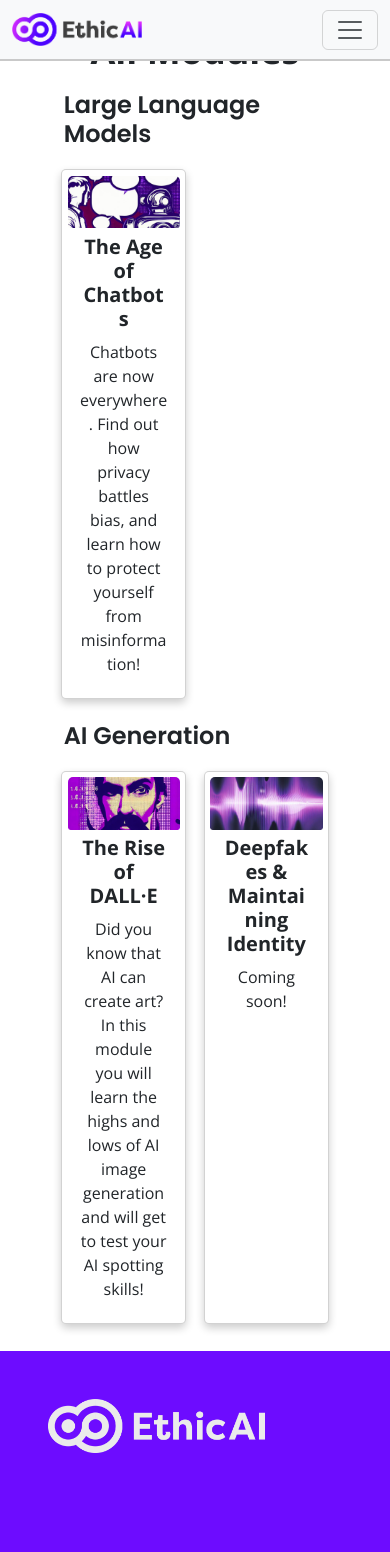
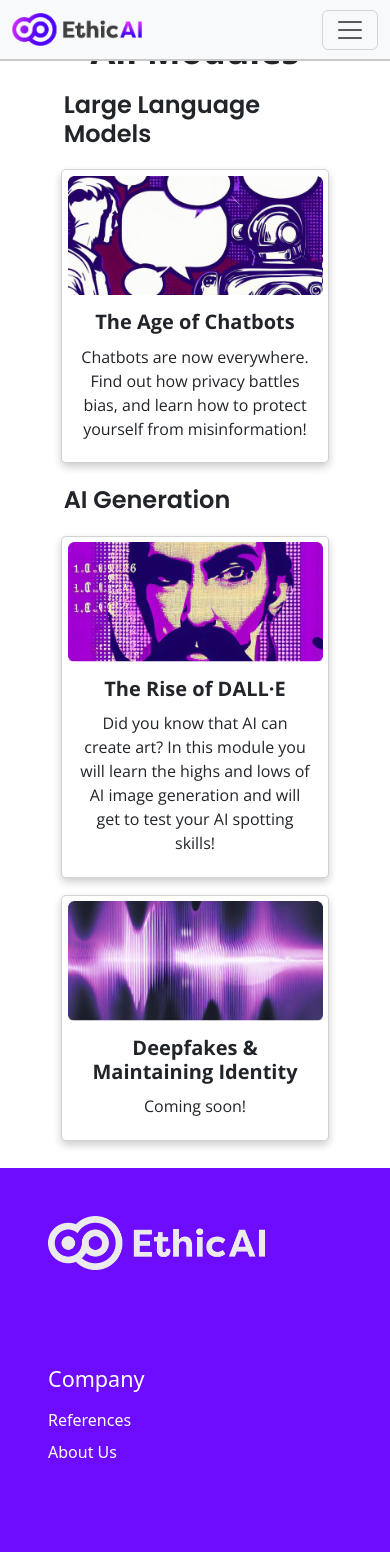
Before and after one commit to harslash/EthicAI, a Vue app in the folder project/ethicai-spa/: page /all-modules in a window 390 px wide. Shown: the top 1552 px of the page. Built offline with nearby package versions, Linux system fonts and the light colour scheme.

Commit message:
Made all modules page mobile responsive

```diff
--- a/project/ethicai-spa/src/components/pages/all-modules-page.vue
+++ b/project/ethicai-spa/src/components/pages/all-modules-page.vue
@@ -11,7 +11,7 @@
             </div>
 
             <!-- LLM cards -->
-            <div id="wrapper">
+            <div id="wrapper" class="d-flex flex-md-row flex-column">
 
                 <router-link to="/chatbots" custom v-slot="{navigate}">
                     <div class="card" @click="navigate" role="link">
@@ -23,7 +23,7 @@
                     </div>
                 </router-link>
 
-                <div class="card" style="visibility: hidden;">
+                <div id="copilotCard" class="card" style="visibility: hidden;">
                     <img :src="require('@/assets/copilot_Thumbnail.png')" alt="Copilot" style="width:100%">
                     <div class="container">
                         <h4>Understanding Copilot</h4>
@@ -41,7 +41,7 @@
             </div>
 
             <!-- AI Generation cards -->
-            <div id="wrapper" style="padding-bottom: 5%;">
+            <div id="wrapper" style="padding-bottom: 5%;" class="d-flex flex-md-row flex-column">
 
                 <router-link to="/dalle" custom v-slot="{navigate}">
                     <div class="card" @click="navigate" role="link">
@@ -61,8 +61,6 @@
                         <p>Coming soon!</p>
                     </div>
                 </div>
-
-
             </div>
 
         </div>
@@ -145,7 +143,6 @@
     box-shadow: 0 4px 8px 0 rgba(0,0,0,0.2);
     transition: 0.3s;
     border-radius: 5px; /* 5px rounded corners */
-
     display:flexbox;
     flex: 1;
     flex-direction: column;
@@ -156,6 +153,7 @@
     margin: 3%;
 
 }
+
 
 .card:hover {
     background-color: #E5D1FF;
@@ -184,4 +182,11 @@
 [role="link"]:hover {
   cursor: pointer;
 }
+
+
+  @media (max-width: 767.98px) {
+    #copilotCard {
+        display: none;
+    }
+  }
 </style>
```
